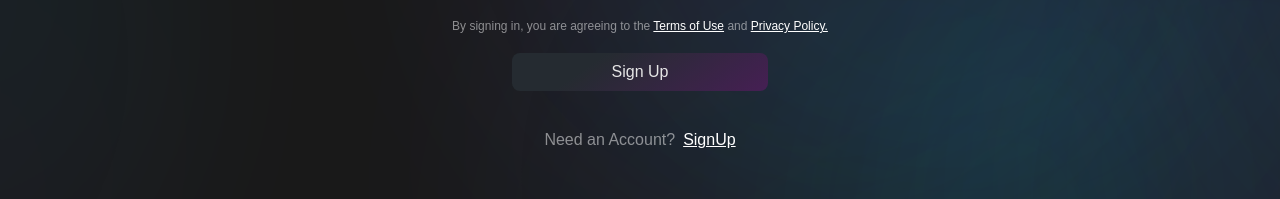
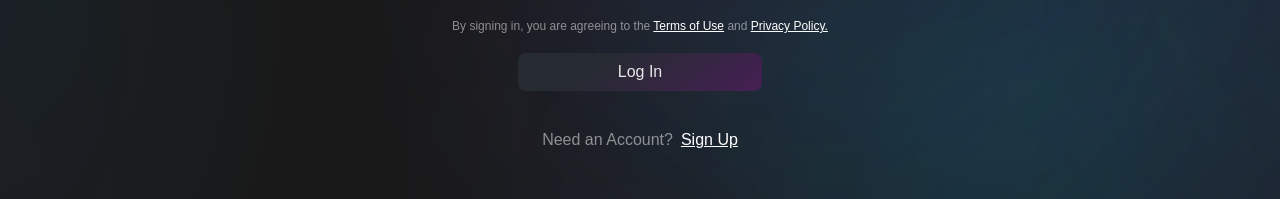
Before and after one commit to ssambender/spacious, a Next.js app: page /auth/login in a window 1280 px wide. Shown: the part 290-489 px from the top of the page. Built offline with nearby package versions, Linux system fonts and the light colour scheme; no server answers; a web font is replaced by a local one.

Commit message:
log in fix

```diff
--- a/pages/auth/login.js
+++ b/pages/auth/login.js
@@ -173,12 +173,12 @@ const Login = () => {
 
           <UserAgreementText>By signing in, you are agreeing to the <UserAgreementSpan href='/legal/terms-of-use' rel="noopener noreferrer"> Terms of Use</UserAgreementSpan> and <UserAgreementSpan href='/legal/privacy-policy' rel="noopener noreferrer">Privacy Policy.</UserAgreementSpan></UserAgreementText>
 
-          <ThemeButton padding={"100px"} onClick={handleLogin}>Sign Up</ThemeButton>
+          <ThemeButton padding={"100px"} onClick={handleLogin}>Log In</ThemeButton>
 
           <div style={{display: "flex", paddingTop: "40px", color: "rgba(255 255 255 / 50%"}}>
             Need an Account?
             <Link href='/auth/signup'>
-              <GoToSignUp>SignUp</GoToSignUp>
+              <GoToSignUp>Sign Up</GoToSignUp>
             </Link>
           </div>
 
```
